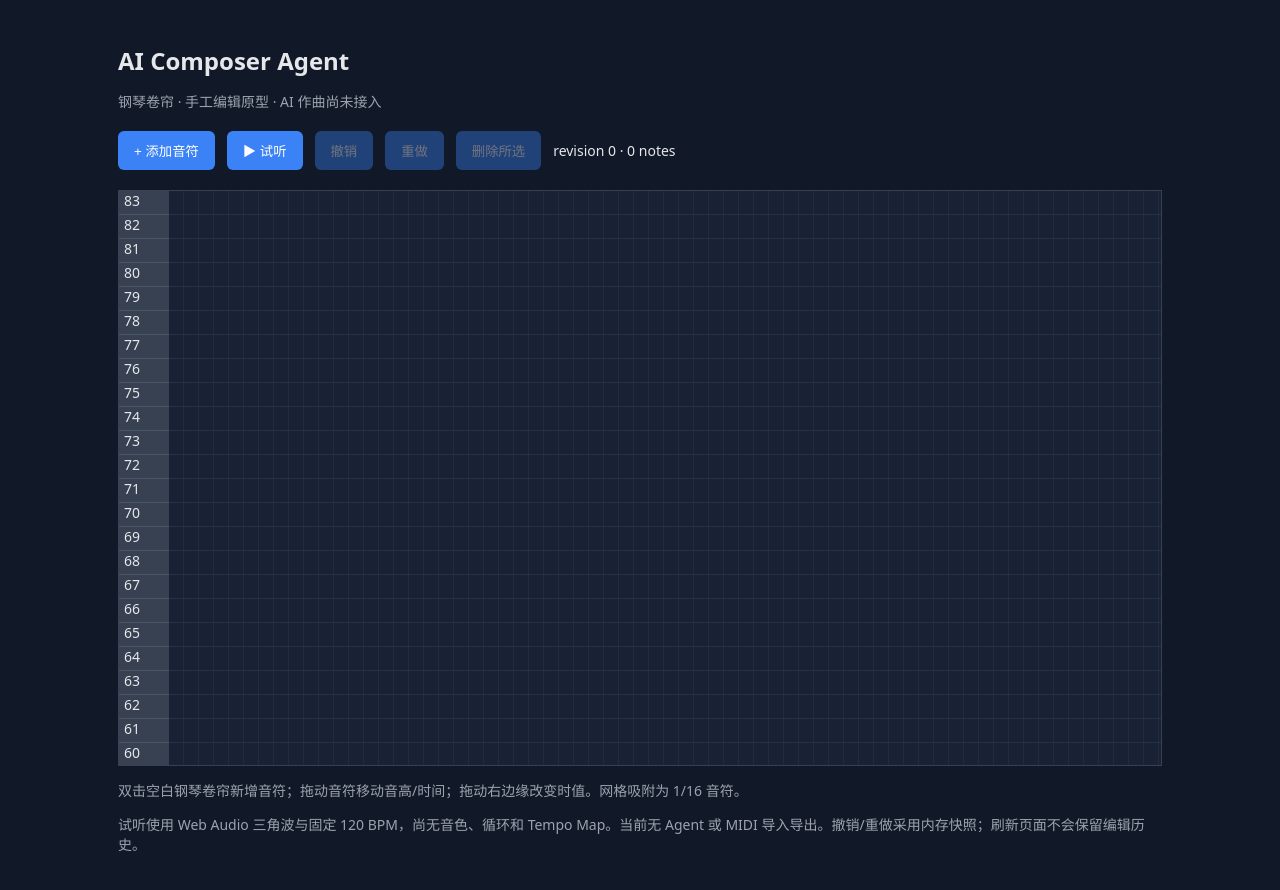
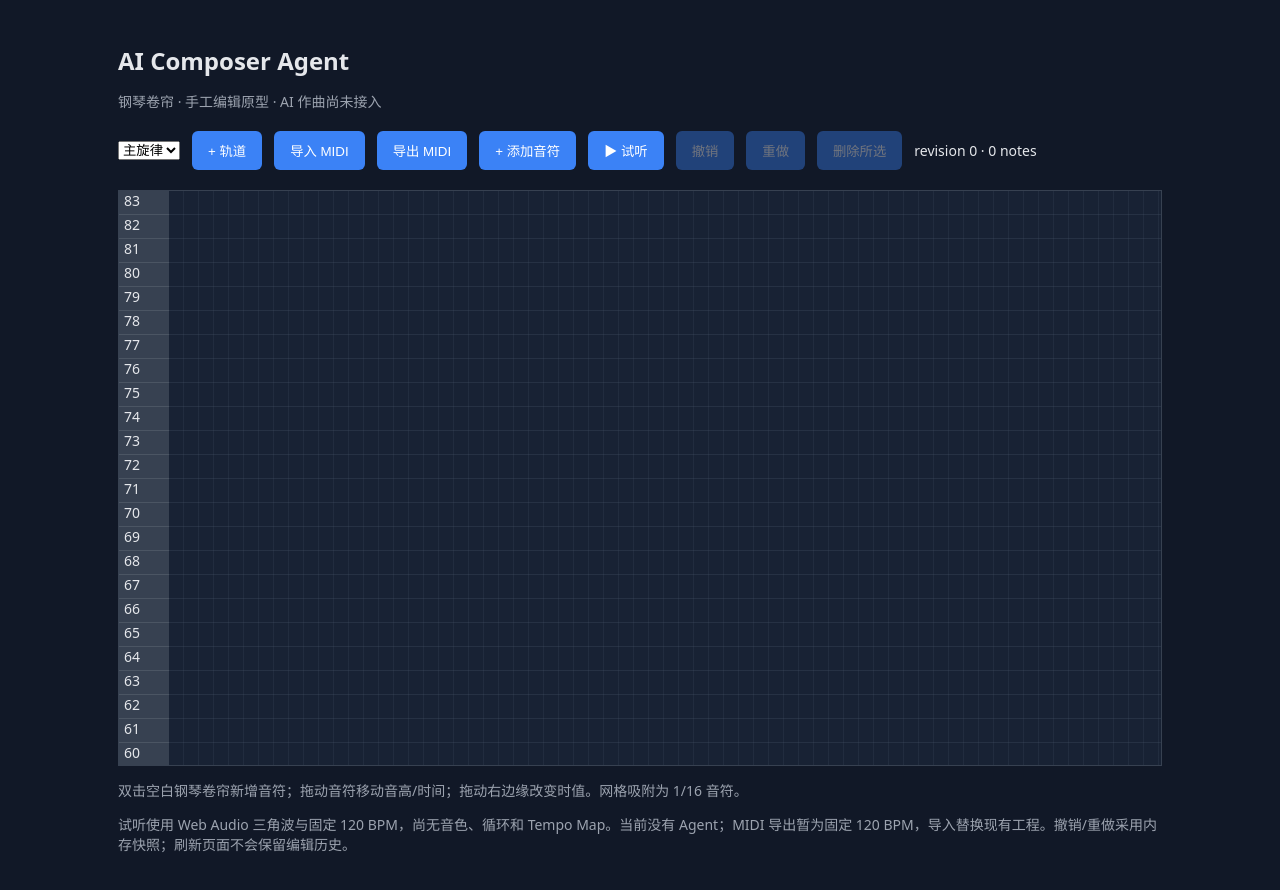
Before and after one commit to coicy/ai-composer-agent, a React (Vite) app in the folder apps/web/: page / in a window 1280 px wide. Shown: the top 890 px of the page. Built offline with nearby package versions, Linux system fonts and the light colour scheme.

Commit message:
feat: add multi-track editing and MIDI file exchange

```diff
--- a/apps/web/package.json
+++ b/apps/web/package.json
@@ -11,6 +11,7 @@
   "dependencies": {
     "@ai-composer/music-core": "workspace:*",
     "@ai-composer/audio-engine": "workspace:*",
+    "@ai-composer/midi-io": "workspace:*",
     "react": "^19.2.0",
     "react-dom": "^19.2.0"
   },
--- a/apps/web/src/app/App.tsx
+++ b/apps/web/src/app/App.tsx
@@ -1,5 +1,6 @@
 import {useRef,useState,useEffect} from 'react';
 import {playProject} from '@ai-composer/audio-engine';
+import {exportMidi,importMidi} from '@ai-composer/midi-io';
 import type {PointerEvent as ReactPointerEvent} from 'react';
 import {createSession,commitSession,undoSession,redoSession} from '@ai-composer/music-core';
 import type {EditSession,MidiNote,MusicProject,NoteOperation} from '@ai-composer/music-core';
@@ -9,6 +10,8 @@ type Gesture={noteId:string;kind:'move'|'resize';x:number;y:number;note:MidiNote
 export function App(){
  const [session,setSession]=useState<EditSession>(()=>createSession(initial));
  const [selected,setSelected]=useState<string|null>(null);
+ const [activeTrack,setActiveTrack]=useState('melody');
+ const picker=useRef<HTMLInputElement|null>(null);
  const [error,setError]=useState('');
  const gesture=useRef<Gesture|null>(null);
  const playback=useRef<{stop():void}|null>(null);
@@ -17,14 +20,17 @@ export function App(){
  function stop(){playback.current?.stop();playback.current=null;setPlaying(false);}
  async function play(){stop();try{const handle=await playProject(session.project);playback.current=handle;setPlaying(true);setError('');}catch(e){setError(e instanceof Error?e.message:'audio_error');}}
  const [draft,setDraft]=useState<{noteId:string;startTick:number;durationTicks:number;pitch:number}|null>(null);
- const project=session.project,track=project.tracks[0],notes=track?.notes??[];
+ const project=session.project,track=project.tracks.find(t=>t.trackId===activeTrack)??project.tracks[0],notes=track?.notes??[];
+ const trackId=track?.trackId??'melody';
+ async function loadMidi(file:File){try{stop();const imported=importMidi(new Uint8Array(await file.arrayBuffer()));setSession(createSession(imported));setActiveTrack(imported.tracks[0]!.trackId);setSelected(null);setError('');}catch(e){setError(e instanceof Error?e.message:'import_failed');}}
+ function downloadMidi(){try{const bytes=exportMidi(project);const copy=new Uint8Array(bytes.byteLength);copy.set(bytes);const url=URL.createObjectURL(new Blob([copy.buffer],{type:'audio/midi'}));const a=document.createElement('a');a.href=url;a.download='composition.mid';a.click();setTimeout(()=>URL.revokeObjectURL(url),1000);}catch(e){setError(e instanceof Error?e.message:'export_failed');}}
  function run(op:NoteOperation){const result=commitSession(session,{baseRevision:project.revision,operations:[op]});if(result.ok){setSession(result.session);setError('');}else setError(result.reason);}
  function addAt(clientX:number,clientY:number,target:HTMLElement){
   const rect=target.getBoundingClientRect(),x=clientX-rect.left,y=clientY-rect.top;
   const startTick=Math.max(0,Math.floor(x/(CELL/4))*STEP),pitch=TOP_PITCH-Math.floor(y/ROW);
   if(pitch<BOTTOM_PITCH||pitch>TOP_PITCH)return;
   const noteId=crypto.randomUUID();
-  run({type:'add_note',trackId:'melody',note:{noteId,pitch,startTick,durationTicks:480,velocity:90}});setSelected(noteId);
+  run({type:'add_note',trackId,note:{noteId,pitch,startTick,durationTicks:480,velocity:90}});setSelected(noteId);
  }
  function onPointerDown(e:ReactPointerEvent<HTMLElement>,note:MidiNote,kind:'move'|'resize'){
   e.stopPropagation();setSelected(note.noteId);gesture.current={noteId:note.noteId,kind,x:e.clientX,y:e.clientY,note};(e.currentTarget.closest('.note') as HTMLElement).setPointerCapture(e.pointerId);
@@ -42,17 +48,21 @@ export function App(){
   if(!d||d.noteId!==g.noteId)return;
   const changes=g.kind==='resize'?{durationTicks:d.durationTicks}:{startTick:d.startTick,pitch:d.pitch};
   if(Object.entries(changes).every(([k,v])=>g.note[k as keyof MidiNote]===v))return;
-  run({type:'update_note',trackId:'melody',noteId:g.noteId,changes});
+  run({type:'update_note',trackId,noteId:g.noteId,changes});
  }
  const active=notes.find(n=>n.noteId===selected);
  return <main>
   <header><h1>AI Composer Agent</h1><p>钢琴卷帘 · 手工编辑原型 · AI 作曲尚未接入</p></header>
   <section className="toolbar">
-   <button onClick={()=>{const id=crypto.randomUUID();run({type:'add_note',trackId:'melody',note:{noteId:id,pitch:72,startTick:notes.length*480,durationTicks:480,velocity:90}});setSelected(id);}}>+ 添加音符</button>
+   <select aria-label="当前轨道" value={trackId} onChange={e=>{setActiveTrack(e.target.value);setSelected(null);}}>{project.tracks.map(t=><option key={t.trackId} value={t.trackId}>{t.name}</option>)}</select>
+   <button onClick={()=>{const id=crypto.randomUUID();run({type:"add_track",track:{trackId:id,name:`Track ${project.tracks.length+1}`,locked:false,notes:[]}});setActiveTrack(id);setSelected(null);}}>+ 轨道</button>
+   <input ref={picker} type="file" accept=".mid,.midi,audio/midi" style={{display:"none"}} onChange={e=>{const f=e.target.files?.[0];if(f)void loadMidi(f);e.target.value="";}}/>
+   <button onClick={()=>picker.current?.click()}>导入 MIDI</button><button onClick={downloadMidi}>导出 MIDI</button>
+   <button onClick={()=>{const id=crypto.randomUUID();run({type:'add_note',trackId,note:{noteId:id,pitch:72,startTick:notes.length*480,durationTicks:480,velocity:90}});setSelected(id);}}>+ 添加音符</button>
    <button onClick={()=>{if(playing)stop();else void play();}}>{playing?'■ 停止':'▶ 试听'}</button>
    <button disabled={!session.past.length} onClick={()=>{setSession(s=>undoSession(s));setDraft(null);}}>撤销</button>
    <button disabled={!session.future.length} onClick={()=>{setSession(s=>redoSession(s));setDraft(null);}}>重做</button>
-   <button disabled={!active} onClick={()=>{if(active){run({type:'delete_note',trackId:'melody',noteId:active.noteId});setSelected(null);}}}>删除所选</button>
+   <button disabled={!active} onClick={()=>{if(active){run({type:'delete_note',trackId,noteId:active.noteId});setSelected(null);}}}>删除所选</button>
    <span>revision {project.revision} · {notes.length} notes</span>
   </section>
   <section className="roll">
@@ -70,6 +80,6 @@ export function App(){
   <p className="hint">双击空白钢琴卷帘新增音符；拖动音符移动音高/时间；拖动右边缘改变时值。网格吸附为 1/16 音符。</p>
   {active&&<div className="details">所选：音高 {active.pitch} · 起点 {active.startTick} tick · 时长 {active.durationTicks} tick · 力度 {active.velocity}</div>}
   {error&&<p role="alert" className="error">{error}</p>}
-  <p className="hint">试听使用 Web Audio 三角波与固定 120 BPM，尚无音色、循环和 Tempo Map。当前无 Agent 或 MIDI 导入导出。撤销/重做采用内存快照；刷新页面不会保留编辑历史。</p>
+  <p className="hint">试听使用 Web Audio 三角波与固定 120 BPM，尚无音色、循环和 Tempo Map。当前没有 Agent；MIDI 导出暂为固定 120 BPM，导入替换现有工程。撤销/重做采用内存快照；刷新页面不会保留编辑历史。</p>
  </main>;
 }
--- a/apps/web/src/styles/global.css
+++ b/apps/web/src/styles/global.css
@@ -1 +1 @@
-*{box-sizing:border-box}body{margin:0;background:#111827;color:#e5e7eb;font:14px system-ui,sans-serif}main{max-width:1100px;margin:auto;padding:28px}h1{font-size:24px;margin-bottom:4px}header p,.hint{color:#9ca3af}.toolbar{display:flex;align-items:center;gap:12px;flex-wrap:wrap;margin:20px 0}button{background:#3b82f6;color:white;border:0;border-radius:6px;padding:10px 16px;cursor:pointer}button:disabled{opacity:.4;cursor:not-allowed}.roll{display:flex;height:576px;border:1px solid #374151;overflow:auto;user-select:none;touch-action:none}.keys{width:50px;flex:none}.key{height:24px;border-bottom:1px solid #4b5563;padding-left:5px;background:#374151}.grid{position:relative;min-width:1600px;height:576px;flex:1;background:repeating-linear-gradient(to right,transparent 0,transparent 14px,#47556966 15px),repeating-linear-gradient(to bottom,#182234 0,#182234 23px,#344053 24px)}.lane{height:24px;pointer-events:none}.note{position:absolute;height:22px;border-radius:3px;background:#41a68d;border:1px solid #84edce;cursor:grab;touch-action:none}.note.selected{background:#ebb653;border-color:#ffeb9a}.note:active{cursor:grabbing}.resize{position:absolute;right:0;top:0;width:9px;height:100%;cursor:ew-resize}.details{padding:12px;background:#1e293b;border-radius:6px}.error{color:#fca5a5}
+*{box-sizing:border-box}body{margin:0;background:#111827;color:#e5e7eb;font:14px system-ui,sans-serif}main{max-width:1100px;margin:auto;padding:28px}h1{font-size:24px;margin-bottom:4px}header p,.hint{color:#9ca3af}.toolbar{display:flex;align-items:center;gap:12px;flex-wrap:wrap;margin:20px 0}button{background:#3b82f6;color:white;border:0;border-radius:6px;padding:10px 16px;cursor:pointer}button:disabled{opacity:.4;cursor:not-allowed}.roll{display:flex;height:576px;border:1px solid #374151;overflow:auto;user-select:none;touch-action:none}.keys{width:50px;flex:none}.key{height:24px;border-bottom:1px solid #4b5563;padding-left:5px;background:#374151}.grid{position:relative;min-width:1600px;height:576px;flex:1;background:repeating-linear-gradient(to right,transparent 0,transparent 14px,#47556966 15px),repeating-linear-gradient(to bottom,#182234 0,#182234 23px,#344053 24px)}.lane{height:24px;pointer-events:none}.note{position:absolute;height:22px;border-radius:3px;background:#41a68d;border:1px solid #84edce;cursor:grab;touch-action:none}.note.selected{background:#ebb653;border-color:#ffeb9a}.note:active{cursor:grabbing}.resize{position:absolute;right:0;top:0;width:9px;height:100%;cursor:ew-resize}.details{padding:12px;background:#1e293b;border-radius:6px}.error{color:#fca5a5}\nselect{background:#1e293b;color:#e5e7eb;border:1px solid #475569;padding:9px;border-radius:6px}\n
--- a/packages/midi-io/src/index.ts
+++ b/packages/midi-io/src/index.ts
@@ -1,2 +1 @@
-// Package boundary reserved; implementation follows the roadmap.
-export {};
+export {exportMidi,importMidi} from './mapping/midi.js';
--- /dev/null
+++ b/packages/midi-io/src/mapping/midi.ts
@@ -0,0 +1,33 @@
+import {Midi} from '@tonejs/midi';
+import {validateProject} from '@ai-composer/music-core';
+import type {MusicProject,MusicTrack,MidiNote} from '@ai-composer/music-core';
+const MAX_BYTES=8_000_000,MAX_TRACKS=128,MAX_NOTES=200_000;
+export function exportMidi(project:MusicProject):Uint8Array{
+ if(!validateProject(project))throw new Error('invalid_project');
+ if(project.tracks.length>MAX_TRACKS)throw new Error('too_many_tracks');
+ const midi=new Midi();midi.header.ppq=project.ppq;
+ midi.header.setTempo(120);midi.header.update();
+ for(const item of project.tracks){
+  const track=midi.addTrack();track.name=item.name;
+  for(const note of item.notes)track.addNote({midi:note.pitch,ticks:note.startTick,durationTicks:note.durationTicks,velocity:note.velocity/127});
+ }
+ return midi.toArray();
+}
+export function importMidi(bytes:Uint8Array):MusicProject{
+ if(bytes.byteLength>MAX_BYTES)throw new Error('midi_too_large');
+ const midi=new Midi(bytes);
+ if(midi.tracks.length>MAX_TRACKS)throw new Error('too_many_tracks');
+ const tracks:MusicTrack[]=[];
+ let count=0;
+ for(const source of midi.tracks){
+  const notes:MidiNote[]=[];
+  for(const n of source.notes){
+   if(++count>MAX_NOTES)throw new Error('too_many_notes');
+   notes.push({noteId:crypto.randomUUID(),pitch:n.midi,startTick:Math.round(n.ticks),durationTicks:Math.max(1,Math.round(n.durationTicks)),velocity:Math.max(1,Math.min(127,Math.round(n.velocity*127)))});
+  }
+  tracks.push({trackId:crypto.randomUUID(),name:source.name||`Track ${tracks.length+1}`,locked:false,notes});
+ }
+ const project:MusicProject={projectId:crypto.randomUUID(),revision:0,ppq:midi.header.ppq,tracks:tracks.length?tracks:[{trackId:crypto.randomUUID(),name:'Track 1',locked:false,notes:[]}]};
+ if(!validateProject(project))throw new Error('invalid_midi_data');
+ return project;
+}
--- a/packages/music-core/src/commands/apply.ts
+++ b/packages/music-core/src/commands/apply.ts
@@ -6,6 +6,11 @@ export function applyChangeSet(project:MusicProject,changeSet:ChangeSet):ApplyRe
  if(!Array.isArray(changeSet.operations)||changeSet.operations.length===0)return {ok:false,reason:'empty_changeset'};
  const tracks:MusicTrack[]=project.tracks.map(t=>({...t,notes:[...t.notes]}));
  for(const op of changeSet.operations){
+  if(op.type==='add_track'){
+   const t=op.track;
+   if(!t||!t.trackId||tracks.some(x=>x.trackId===t.trackId)||!validateProject({projectId:'validation',revision:0,ppq:project.ppq,tracks:[t]}))return {ok:false,reason:'invalid_or_duplicate_track'};
+   tracks.push({...t,notes:t.notes.map(n=>({...n}))});continue;
+  }
   const idx=tracks.findIndex(t=>t.trackId===op.trackId);
   const t=tracks[idx];if(!t)return {ok:false,reason:'track_not_found'};
   if(t.locked)return {ok:false,reason:'track_locked'};
```
Also changed, not shown: packages/midi-io/package.json (+21 -1 lines), packages/music-core/src/model/types.ts (+5 -4 lines), 2 other files (tests, documents, lock files or other folders).
